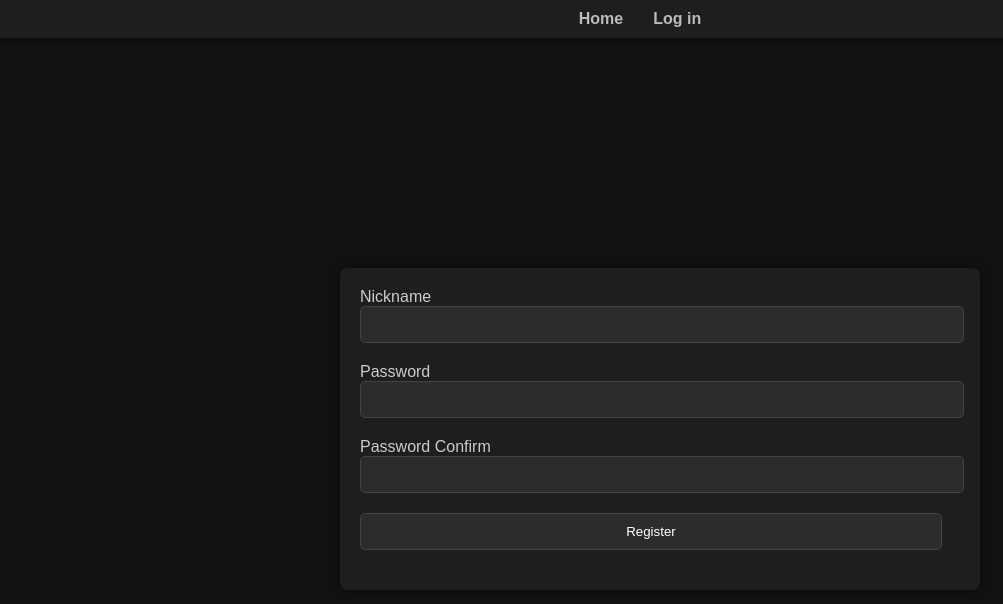
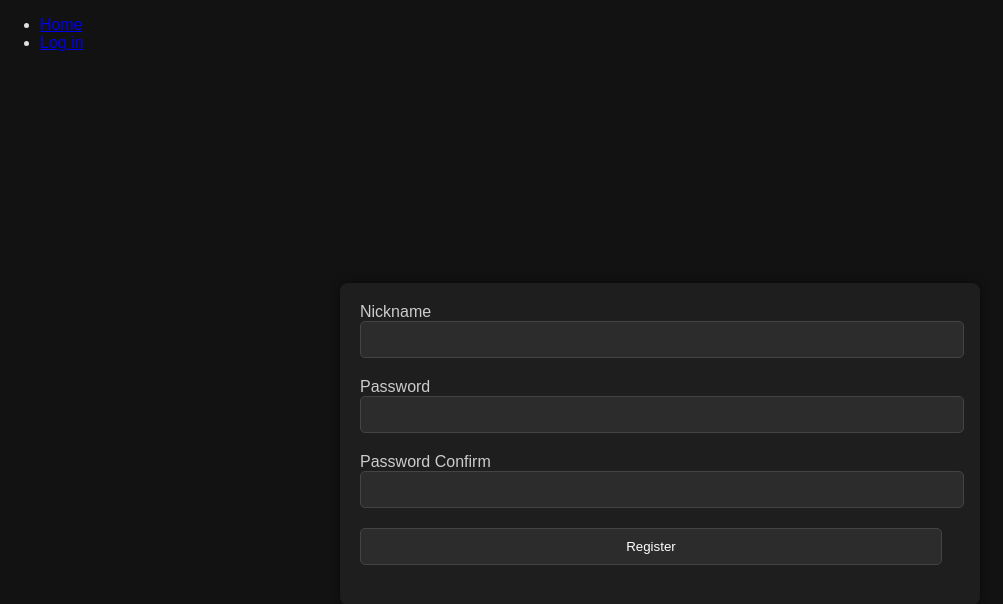
Before and after one commit to Flugerops/Finance-Manager-X-Python-, a Flask app: page /register in a window 1280 px wide. Shown: the top 604 px of the page, without its empty margins (0-1003 px from the left). Run offline with Flask 3, Linux system fonts and the light colour scheme; parts of the project's set-up code (start-up, migrations or seed data) failed here and were passed over.

Commit message:
Some frontend

```diff
--- a/backend/routes/transaction.py
+++ b/backend/routes/transaction.py
@@ -31,7 +31,7 @@ def add_income(data: TransAdd):
         if balance > 0 and balance < 5:
             raise HTTPException(417, detail="you can't exceed the unreachable reserve")
         if balance < 0:
-            raise HTTPException(417, detail="You have no money left")
+            raise HTTPException(417, detail="You haven`t enough money for that")
         upd = update(Wallet).where(Wallet.owner == data.owner).values(balance=balance)
         session.execute(upd)
 
--- a/frontend/routes/__init__.py
+++ b/frontend/routes/__init__.py
@@ -1 +1 @@
-from . import default, auth, transaction
+from . import default, auth, transaction, charts
--- a/frontend/routes/transaction.py
+++ b/frontend/routes/transaction.py
@@ -11,7 +11,8 @@ from requests import post, get
 @login_required
 def get_transaction():
     form = TransactionForm()
-    return render_template("income.html", form=form)
+    user = current_user.nickname
+    return render_template("income.html", form=form, user=user)
 
 
 @app.post("/change_balance")
--- a/frontend/static/css/form.css
+++ b/frontend/static/css/form.css
@@ -53,7 +53,6 @@ form input, form select, form textarea {
     border: 1px solid #444;
     border-radius: 5px;
     background-color: #2c2c2c;
-    cursor: pointer;
     color: #fff;
 }
 
--- a/frontend/static/css/styles.css
+++ b/frontend/static/css/styles.css
@@ -9,35 +9,6 @@ body {
     min-height: 100vh;
 }
 
-nav {
-    background-color: #1e1e1e;
-    color: #fff;
-    padding: 10px 0;
-    box-shadow: 0 2px 5px rgba(0, 0, 0, 0.5);
-}
-
-nav ul {
-    list-style: none;
-    padding: 0;
-    margin: 0;
-    display: flex;
-    justify-content: center;
-}
-
-nav ul li {
-    margin: 0 15px;
-}
-
-nav ul li a {
-    color: #bbb;
-    text-decoration: none;
-    font-weight: bold;
-}
-
-nav ul li a:hover {
-    text-decoration: underline;
-    color: #fff;
-}
 
 main {
     flex: 1;
@@ -100,7 +71,6 @@ header {
     color: #fff;
     border: none;
     border-radius: 5px;
-    text-decoration: none;
     display: inline-block;
     box-shadow: 0 2px 5px rgba(0, 0, 0, 0.3);
     transition: background-color 0.3s, box-shadow 0.3s;
@@ -110,6 +80,26 @@ header {
     background-color: #1e88e5;
     box-shadow: 0 4px 10px rgba(0, 0, 0, 0.5);
 }
+
+.section-btn-container {
+    display: flex;
+    gap: 20px;
+    align-items: center;
+    margin: 20px 0;
+}
+
+.section-btn {
+    color: #ffffff;
+    text-decoration: none;
+    font-size: 1.2em;
+}
+
+.disabled-btn {
+    color: #ffffff8e;
+    text-decoration: none;
+    font-size: 1.2em;
+}
+
 
 .content {
     display: flex;
@@ -142,7 +132,7 @@ header {
 }
 
 .filters input[type="date"] {
-    width: calc(100% - 20px);
+    width: 99%;
     padding: 5px;
     background-color: #2c2c2c;
     color: #fff;
```
Also changed, not shown: frontend/routes/charts.py (added, +15 -0 lines), frontend/templates/charts.html (added, +49 -0 lines), frontend/templates/index.html (+4 -25 lines).
